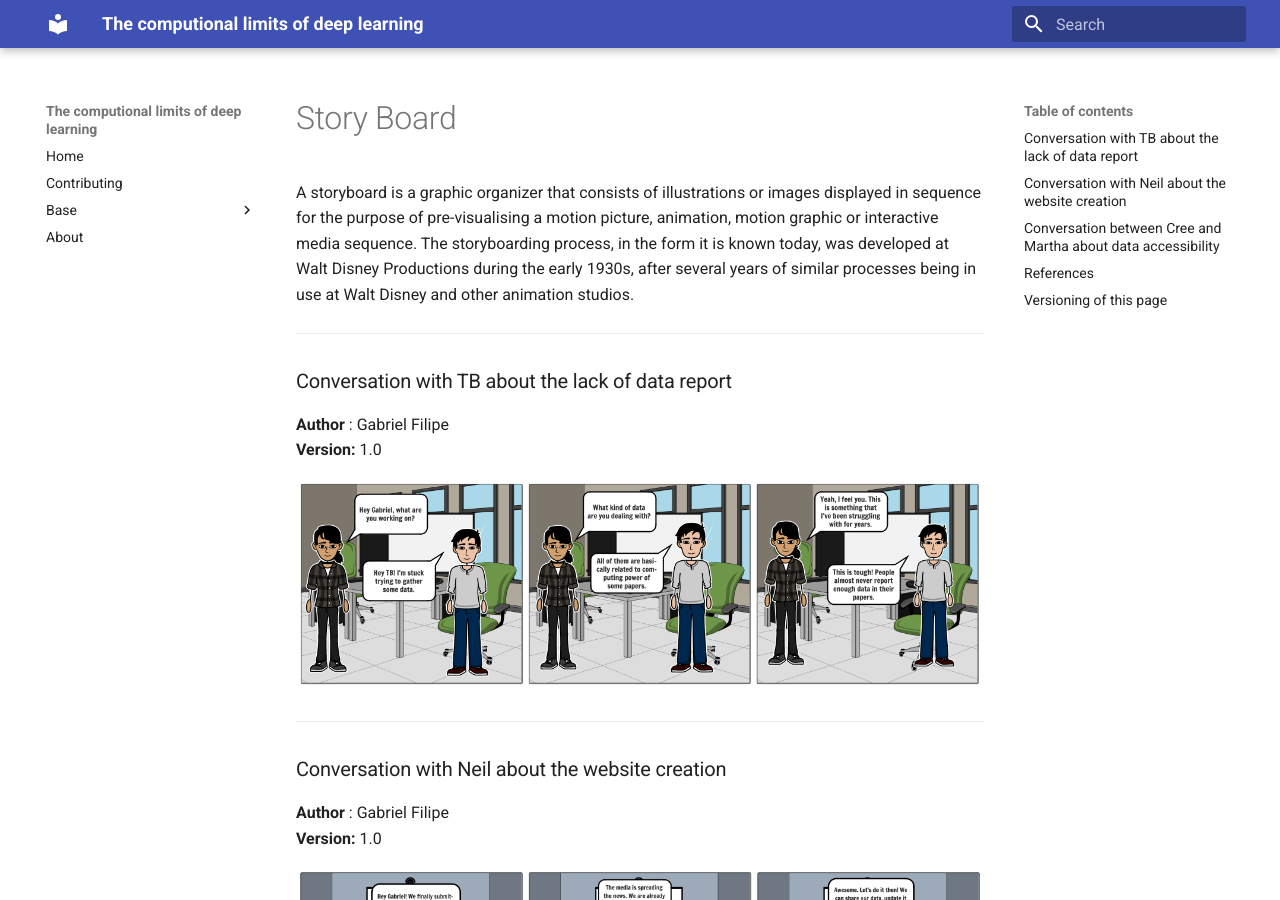
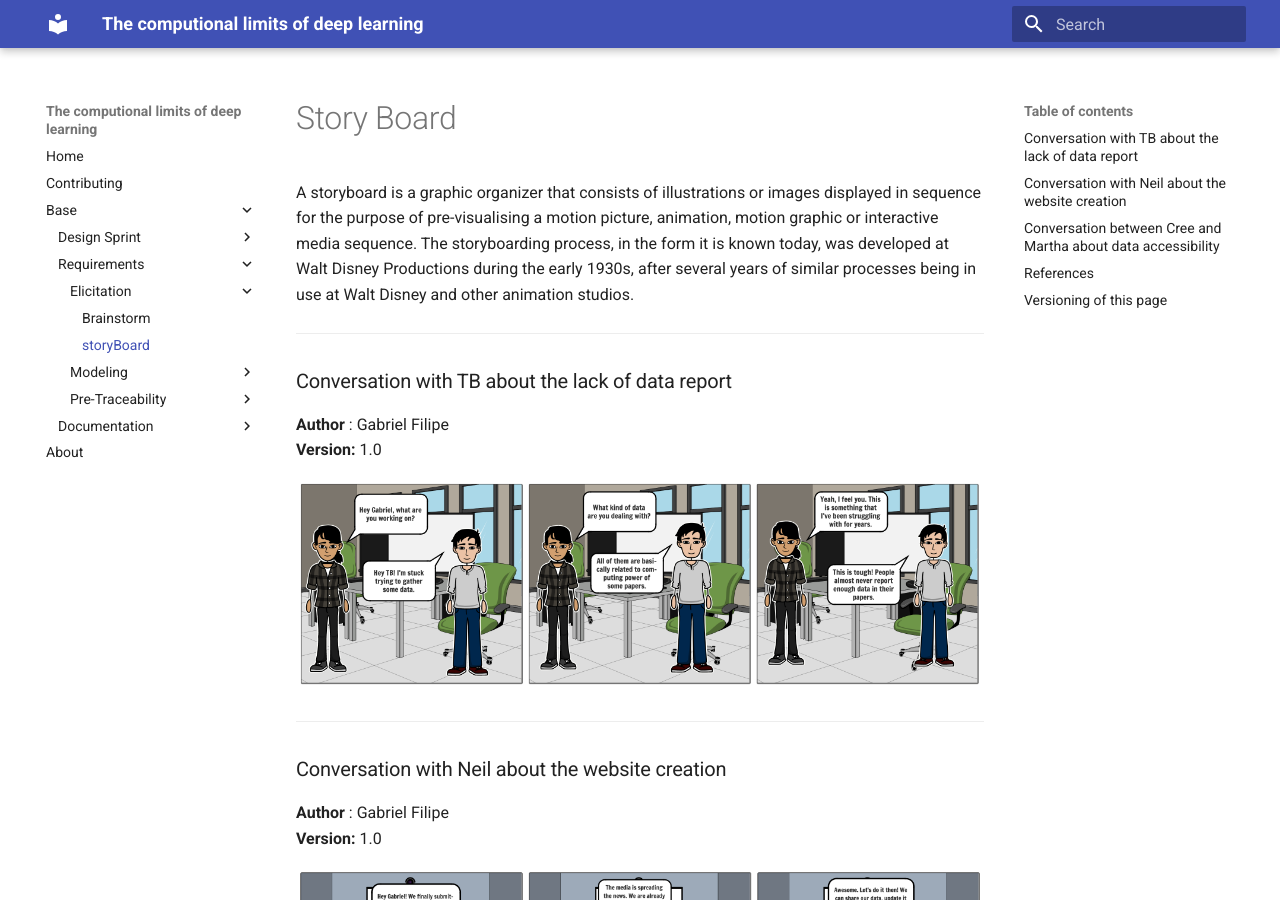
Before and after one commit to UnBArqDsw/2020.1_G2_ProjetoX, an MkDocs documentation site: the page built from documentation/docs/base/requirements/elicitation/storyBoard.md, in a window 1280 px wide and 900 px high. Built offline with MkDocs 1.6.1 and Material for MkDocs 9.7.7, drawn with Linux system fonts in a browser that asks for light colours.

Commit message:
Adds story boards to mkdocks

```diff
--- a/documentation/mkdocs.yml
+++ b/documentation/mkdocs.yml
@@ -10,7 +10,7 @@ nav:
         - Requirements:
             - Elicitation:
                 - Brainstorm: base/requirements/elicitation/brainstorming.md
-                - MentalMap: base/requirements/elicitation/mentalMap.md
+                - storyBoard: base/requirements/elicitation/storyBoard.md
             - Modeling:
                 - Backlog: base/requirements/modeling/backlog.md
                 - Glossary: base/requirements/modeling/glossary.md
```
